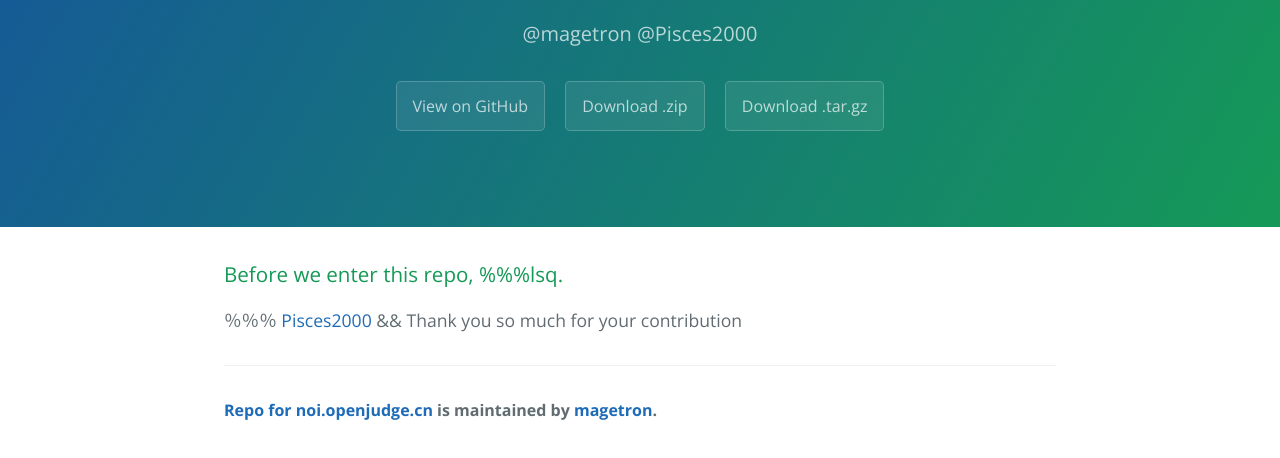
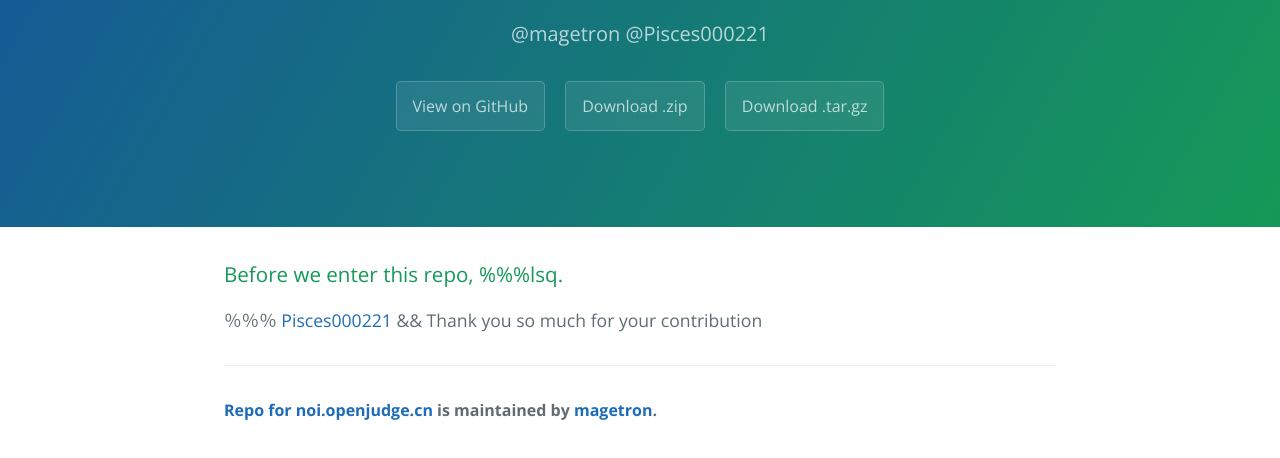
Before and after one commit to hsefz2018/NOIP-openjudge, a plain HTML site: page index.html in a window 1280 px wide. Shown: the part 156-614 px from the top of the page. Drawn offline with nearby package versions, Linux system fonts and the light colour scheme.

Commit message:
Fix... a typo... ˊ_>ˋ

```diff
--- a/index.html
+++ b/index.html
@@ -12,7 +12,7 @@
   <body>
     <section class="page-header">
       <h1 class="project-name">Repo for noi.openjudge.cn</h1>
-      <h2 class="project-tagline">@magetron @Pisces2000</h2>
+      <h2 class="project-tagline">@magetron @Pisces000221</h2>
       <a href="https://github.com/magetron/NOIP-openjudge" class="btn">View on GitHub</a>
       <a href="https://github.com/magetron/NOIP-openjudge/zipball/master" class="btn">Download .zip</a>
       <a href="https://github.com/magetron/NOIP-openjudge/tarball/master" class="btn">Download .tar.gz</a>
@@ -22,7 +22,7 @@
       <h3>
 <a id="LSQ%%%" class="anchor" href="#LSQ%%%" aria-hidden="true"><span class="octicon octicon-link"></span></a>Before we enter this repo, %%%lsq.</h3>
 
-<p>％％％ <a href="https://github.com/Pisces2000">Pisces2000</a> && Thank you so much for your contribution</p>
+<p>％％％ <a href="https://github.com/Pisces000221">Pisces000221</a> && Thank you so much for your contribution</p>
 
       <footer class="site-footer">
         <span class="site-footer-owner"><a href="https://github.com/magetron/NOIP-openjudge">Repo for noi.openjudge.cn</a> is maintained by <a href="https://github.com/magetron">magetron</a>.</span>
```
